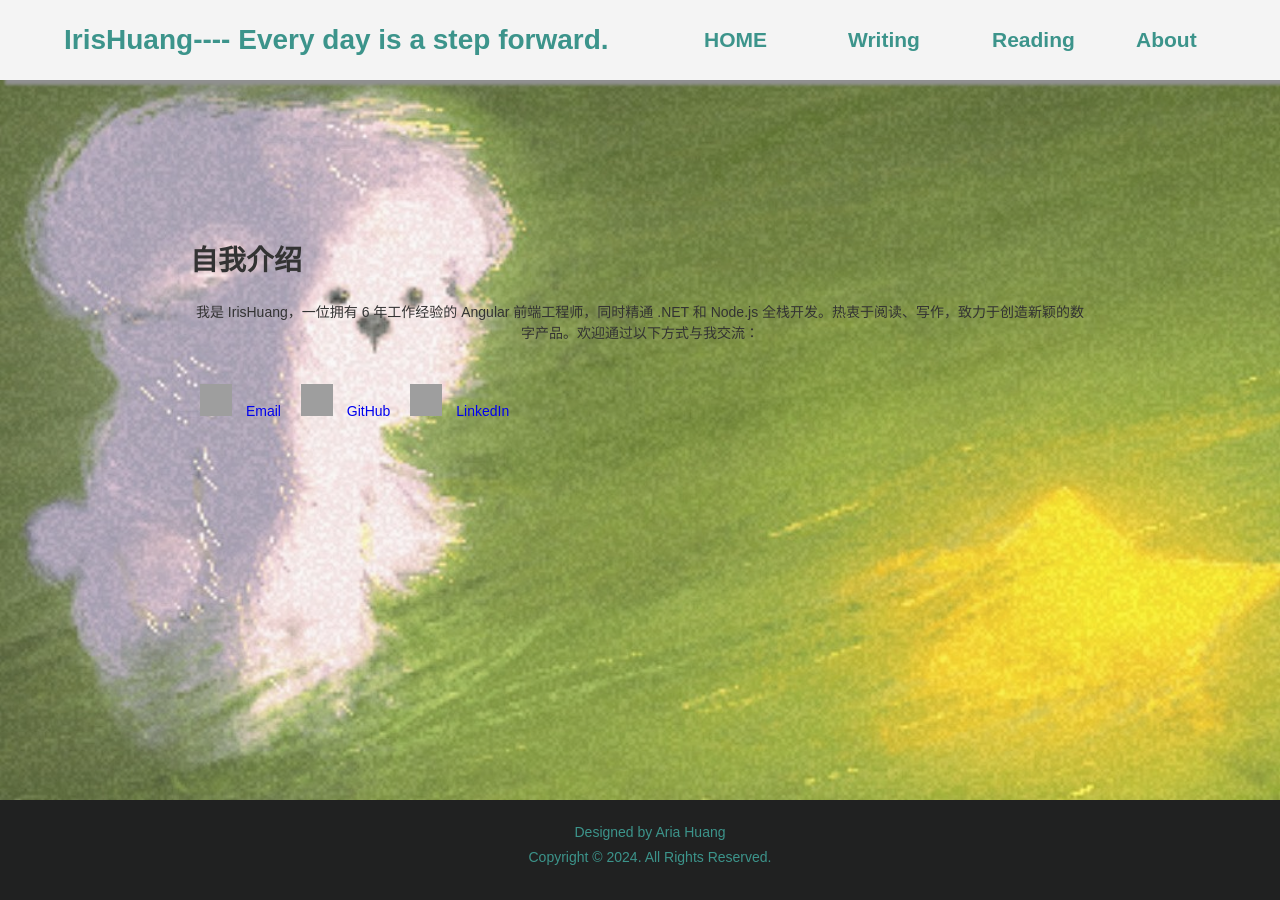
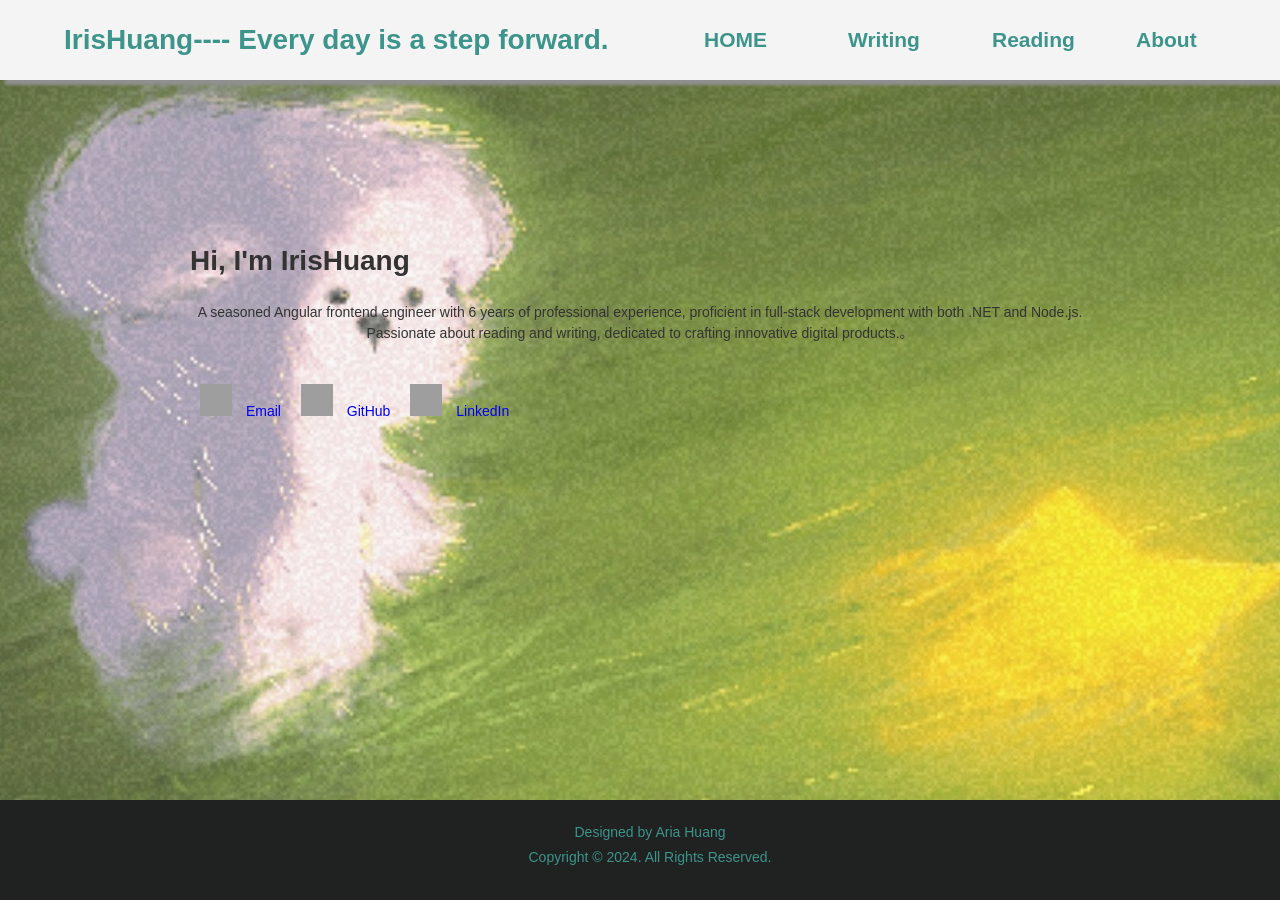
Before and after one commit to Jasminehyz/Jasminehyz.github.io, a Jekyll site: the page built from index.html, in a window 1280 px wide. Built offline with Jekyll 4.4.1, drawn with Linux system fonts in a browser that asks for light colours; nearby versions of some CDN libraries; library files that are not in the unit come from our copies; comment, search, counter and statistics services are not loaded; grey boxes are pictures that could not be loaded.

Commit message:
Update index.html

```diff
--- a/_layouts/index.html
+++ b/_layouts/index.html
@@ -3,8 +3,9 @@
  <div class="background-image"></div>
    <main class="content">
     <section class="introduction">
-      <h2>自我介绍</h2>
-      <p>我是 IrisHuang，一位拥有 6 年工作经验的 Angular 前端工程师，同时精通 .NET 和 Node.js 全栈开发。热衷于阅读、写作，致力于创造新颖的数字产品。欢迎通过以下方式与我交流：</p>
+      <h2>Hi, I'm IrisHuang</h2>
+      <p>A seasoned Angular frontend engineer with 6 years of professional experience, proficient in full-stack development with both .NET and Node.js. Passionate about reading and writing, dedicated to crafting innovative digital products.。
+       </p>
     </section>
 
     <section class="communication">
```
